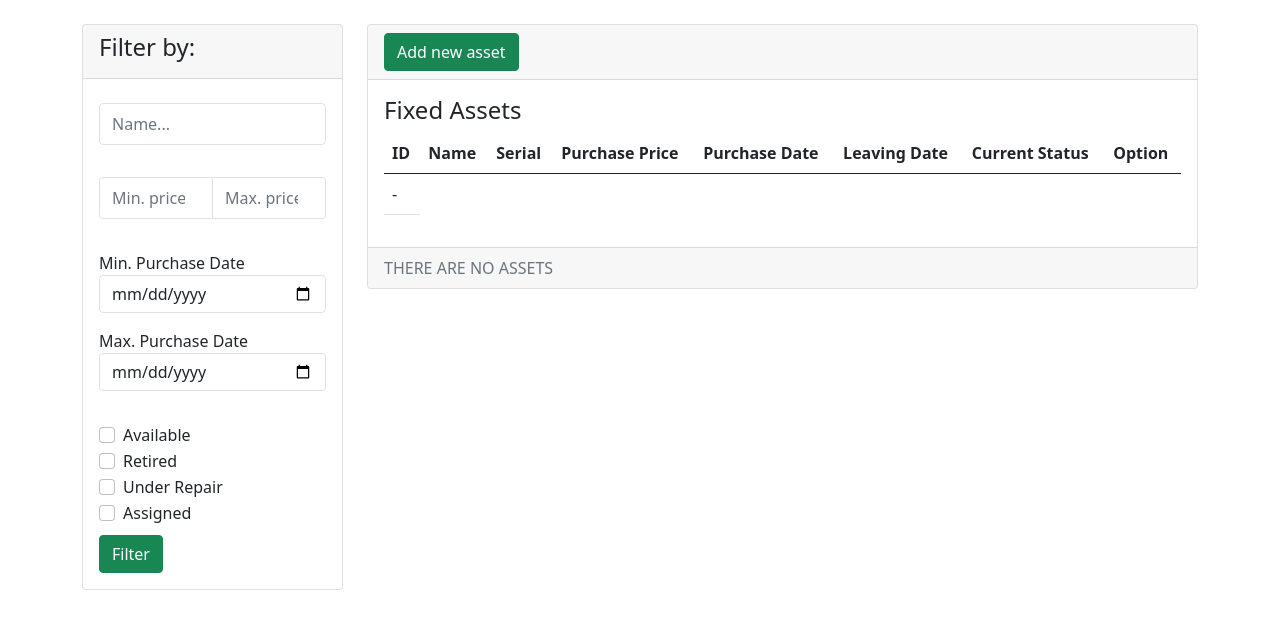
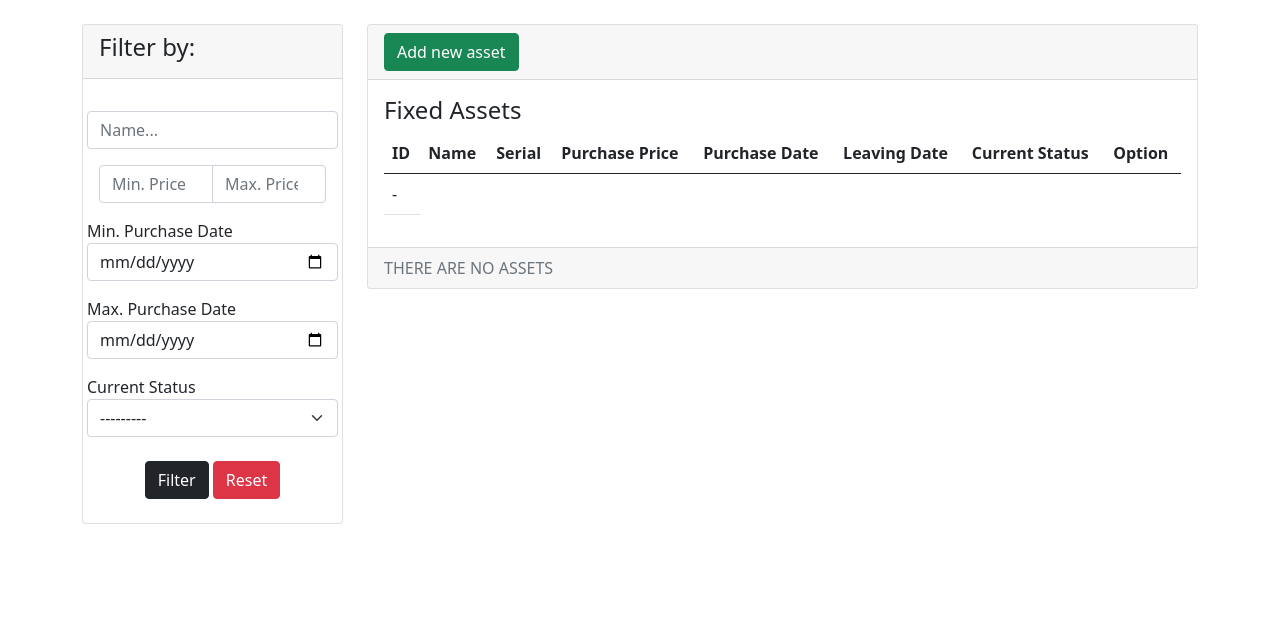
Before and after one commit to Juandd5/django-project, a Django app: page /assetsapp/assets/ in a window 1280 px wide. Shown: the part 56-685 px from the top of the page. Run offline with Django 4.2, Linux system fonts and the light colour scheme; data that the repository does not hold is empty; some libraries are stand-ins or nearby versions.

Commit message:
Finishing all views for Asset Model

```diff
--- a/assetsapp/templates/assetsapp/filter.html
+++ b/assetsapp/templates/assetsapp/asset.html
@@ -1,7 +1,7 @@
 {% extends 'base.html' %}
 {% load widget_tweaks %}
 
-{% block title %} filter {% endblock  %}
+{% block title %} Assets {% endblock  %}
 
 {% block content %}
 <div class="row">
@@ -37,8 +37,10 @@
                             </div>
                         </div>
                     </div>
-
-                    <button type="submit" class="btn btn-success">Filter</button>
+                    <div class="text-center m-2">
+                        <button type="submit" class="btn btn-dark">Filter</button>
+                        <a class="btn btn-danger" href="{% url 'assetsapp:assets' %}" role="button">Reset</a>
+                    </div>
                 </form>
             </div>
         </div>
@@ -73,7 +75,7 @@
                                 <td>{{ asset.purchase_date }}</td>
                                 <td>{{ asset.leaving_date|default_if_none:'--------------' }}</td>
                                 <td>{{ asset.get_current_status_display }}</td>
-                                <td><a name="" id="" class="btn btn-primary" href="{% url 'assetsapp:asset_update' asset.id %}" role="button">Update</a></td>
+                                <td><a class="btn btn-primary" href="{% url 'assetsapp:asset_update' asset.id %}" role="button">Update</a></td>
                             </tr>
                         {% empty %}
                             <tr><td>-</td></tr>
--- a/assetsapp/templates/assetsapp/asset_detail.html
+++ b/assetsapp/templates/assetsapp/asset_detail.html
@@ -35,7 +35,7 @@
                         <td>{{ asset.get_current_status_display }}</td>
                         <td>{{ asset.person|default_if_none:'-' }}</td>
                         <td>{{ asset.area|default_if_none:'-' }}</td>
-                        <td><a name="" id="" class="btn btn-primary" href="#" role="button">Update</a></td>
+                        <td><a name="" id="" class="btn btn-primary" href="{% url 'assetsapp:asset_update' asset.id %}" role="button">Update</a></td>
                     </tr>
                 </tbody>
             </table>
--- a/assetsapp/templates/assetsapp/assets.html
+++ /dev/null
@@ -1,147 +0,0 @@
-{% extends 'base.html' %}
-
-{% block title %} Assets {% endblock %}
-
-{% block content %}
-<div class="row">
-    <div class="col-sm-12 col-md-6 col-lg-3 col-xl-3">
-        <div class="card">
-            <div class="card-header">
-                <h4>Filter by:</h4>
-            </div>
-            <div class="card-body">
-                <form action="." method="GET">
-                    <div class="form-row py-2">
-                        <div class="form-group">
-                            <div class="input-group">
-                                <input
-                                    class="form-control py-2 border-right-0 border"
-                                    type="search"
-                                    name="name"
-                                    placeholder="Name..."
-                                />
-                            </div>
-                        </div>
-                    </div>
-                    <div class="form-row py-4">
-                        <div class="form-group">
-                            <div class="input-group">
-                                <input
-                                    class="form-control py-2 border-right-0 border"
-                                    type="number"
-                                    name="min_price"
-                                    id="minPrice"
-                                    placeholder="Min. price"
-                                />
-                                <input
-                                    class="form-control py-2 border-right-0 border"
-                                    type="number"
-                                    name="max_price"
-                                    id="maxPrice"
-                                    placeholder="Max. price"
-                                />
-                            </div>
-                        </div>
-                    </div>
-                    <div class="form-row py-2">
-                        <div class="form-group">
-                            <label for="minDate">Min. Purchase Date</label>
-                            <input
-                                class="form-control border-right-0 border"
-                                type="date"
-                                name="min_date"
-                                id="minDate"
-                            />
-                            <div class="py-3">
-                                <label for="maxDate">Max. Purchase Date</label>
-                                <input
-                                    class="form-control border-right-0 border"
-                                    type="date"
-                                    name="max_date"
-                                    id="maxDate"
-                                />
-                            </div>
-                        </div>
-                    </div>
-
-                    <div class="form-row py-2">
-                        <div class="form-group">
-                            <div class="form-check">
-                                <input class="form-check-input" type="checkbox" name="available" value="AV" id="av">
-                                <label class="form-check-label" for="av">
-                                    Available
-                                </label>
-                            </div>
-                            <div class="form-check">
-                                <input class="form-check-input" type="checkbox" name="retired" value="RE" id="re">
-                                <label class="form-check-label" for="re">
-                                    Retired
-                                </label>
-                            </div>
-                            <div class="form-check">
-                                <input class="form-check-input" type="checkbox" name="under_repair" value="UR" id="ur">
-                                <label class="form-check-label" for="ur">
-                                    Under Repair
-                                </label>
-                            </div>
-                            <div class="form-check">
-                                <input class="form-check-input" type="checkbox" name="assigned" value="AS" id="as">
-                                <label class="form-check-label" for="as">
-                                    Assigned
-                                </label>
-                            </div>
-                        </div>
-                    </div>
-
-                    <button type="submit" class="btn btn-success">Filter</button>
-                </form>
-            </div>
-        </div>
-    </div>
-    <div class="col-sm-12 col-md-6 col-lg-9 col-xl-9">
-        <div class="card">
-            <div class="card-header">
-                <a name="" id="" class="btn btn-success" href="{% url 'assetsapp:asset_create' %}" role="button">Add new asset</a>
-            </div>
-            <div class="card-body">
-                <h4 class="card-title">Fixed Assets</h4>
-                <table class="table">
-                    <thead>
-                        <tr>
-                            <th>ID</th>
-                            <th>Name</th>
-                            <th>Serial</th>
-                            <th>Purchase Price</th>
-                            <th>Purchase Date</th>
-                            <th>Leaving Date</th>
-                            <th>Current Status</th>
-                            <th>Option</th>
-                        </tr>
-                    </thead>
-                    <tbody>
-                        {% for asset in assets_list %}
-                            <tr>
-                                <td><a href="{% url 'assetsapp:asset_detail' asset.id%}"><strong>{{ asset.id }}</strong></a></td>
-                                <td>{{ asset.name }}</td>
-                                <td>{{ asset.serial }}</td>
-                                <td>${{ asset.purchase_price|floatformat:'2g' }}</td>
-                                <td>{{ asset.purchase_date }}</td>
-                                <td>{{ asset.leaving_date|default_if_none:'--------------' }}</td>
-                                <td>{{ asset.get_current_status_display }}</td>
-                                <td><a name="" id="" class="btn btn-primary" href="{% url 'assetsapp:asset_update' asset.id %}" role="button">Update</a></td>
-                            </tr>
-                        {% empty %}
-                            <tr><td>-</td></tr>
-                        {% endfor %}
-                    </tbody>
-                </table>
-            </div>
-            {% if not assets_list %}
-                <div class="card-footer text-muted">
-                    THERE ARE NO ASSETS
-                </div>
-            {% endif %}
-        </div>
-    </div>
-</div>
-{% endblock %}
--- a/assetsapp/urls.py
+++ b/assetsapp/urls.py
@@ -5,8 +5,7 @@
 app_name = "assetsapp"
 urlpatterns = [
     path('', views.index, name="index"),
-    path('assets/', views.assets_list_view, name="assets"),
-    path('assets/filter/', views.AssetFilterView.as_view(), name="assets-filter"),
+    path('assets/', views.AssetFilterView.as_view(), name="assets"),
     path('assets/<int:pk>', views.AssetDetail.as_view(), name="asset_detail"),
     path('assets/new/', views.AssetCreate.as_view(), name='asset_create'),
     path('assets/<int:pk>/update/', views.AssetUpdate.as_view(), name='asset_update'),
--- a/assetsapp/views.py
+++ b/assetsapp/views.py
@@ -14,57 +14,12 @@
     return render(request, 'assetsapp/index.html')
 
 
-def is_valid_queryparameter(parameter):
-    return parameter != '' and parameter is not None
+class ModelView(View):
+    model = Asset
 
 
-def filtering(request):
-    query_set = Asset.objects.all()
-    status_option = ['available', 'retired', 'under_repair', 'assigned']
-
-    name = request.GET.get('name')
-    min_price = request.GET.get('min_price')
-    max_price = request.GET.get('max_price')
-    min_purchase_date = request.GET.get('min_date')
-    max_purchase_date = request.GET.get('max_date')
-    valid_status_options = [
-        request.GET.get(option)
-        for option in status_option
-        if is_valid_queryparameter(request.GET.get(option))
-    ]
-
-    if is_valid_queryparameter(name):
-        query_set = query_set.filter(name__icontains=name)
-
-    if is_valid_queryparameter(min_price):
-        query_set = query_set.filter(purchase_price__gte=min_price)
-
-    if is_valid_queryparameter(max_price):
-        query_set = query_set.filter(purchase_price__lte=max_price)
-
-    if is_valid_queryparameter(min_purchase_date):
-        query_set = query_set.filter(purchase_date__gte=min_purchase_date)
-
-    if is_valid_queryparameter(max_purchase_date):
-        query_set = query_set.filter(purchase_date__lte=max_purchase_date)
-
-    if valid_status_options:
-        query_set = query_set.filter(current_status__in=(valid_status_options))
-
-    return query_set
-
-
-def assets_list_view(request):
-    query_set = filtering(request)
-    context = {
-        'assets_list': query_set,
-    }
-    return render(request, 'assetsapp/assets.html', context)
-
-
-class AssetFilterView(ListView):
-    model = Asset
-    template_name = 'assetsapp/filter.html'
+class AssetFilterView(ModelView, ListView):
+    template_name = 'assetsapp/asset.html'
 
     def get_context_data(self, **kwargs):
         context = super().get_context_data(**kwargs)
@@ -74,13 +29,11 @@
         return context
 
 
-class AssetDetail(DetailView):
-    model = Asset
+class AssetDetail(ModelView, DetailView):
     template_name = 'assetsapp/asset_detail.html'
 
 
-class AssetBaseView(View):
-    model = Asset
+class AssetBaseView(ModelView, View):
     template_name = 'assetsapp/asset_form.html'
     success_url = reverse_lazy('assetsapp:assets')
 
```
Also changed, not shown: assetsapp/filters.py (+0 -8 lines).
